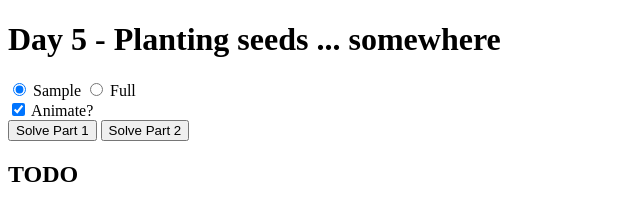
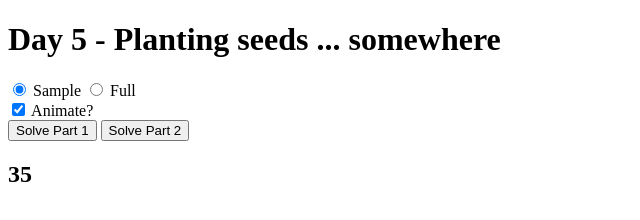
Before and after one commit to MilesEvenson/advent-of-code, a plain HTML site: page 2023/day_05/index.html in a window 1280 px wide. Both pictures are taken after a click on the button "Solve Part 1". Shown: the full height of the page, 0-640 px from the left. Drawn offline with Linux system fonts and the light colour scheme.

Commit message:
[2023] - Day 5.1 - no-viz solution

```diff
--- a/2023/day_05/index.html
+++ b/2023/day_05/index.html
@@ -149,20 +149,24 @@ async function solvePart1() {
 
   const seeds = gardenPlan.seeds.slice(0);
 
+  let mapped = false;
   for (const plan of gardenPlan.maps) {
     const ranges = buildRanges(plan.rangeLines);
     for (let s = 0; s < seeds.length; s++) {
+      mapped = false;
       for (const r of ranges) {
-        if (r.sourceStart <= seeds[s] && seeds[s] <= r.sourceEnd) {
+        if (r.sourceStart <= seeds[s] && seeds[s] < r.sourceEnd) {
           seeds[s] += r.offset;
+          mapped = true;
+          break;
         }
       }
     }
   }
 
-  console.log(seeds);
+  seeds.sort((a, b) => (a - b));
 
-  const answerPart1 = 'TODO';
+  const answerPart1 = seeds[0];
   document.getElementById('answer-part1').textContent = answerPart1;
   const endTime = Date.now();
   console.log(`runtime: ${endTime - startTime}`);
```
